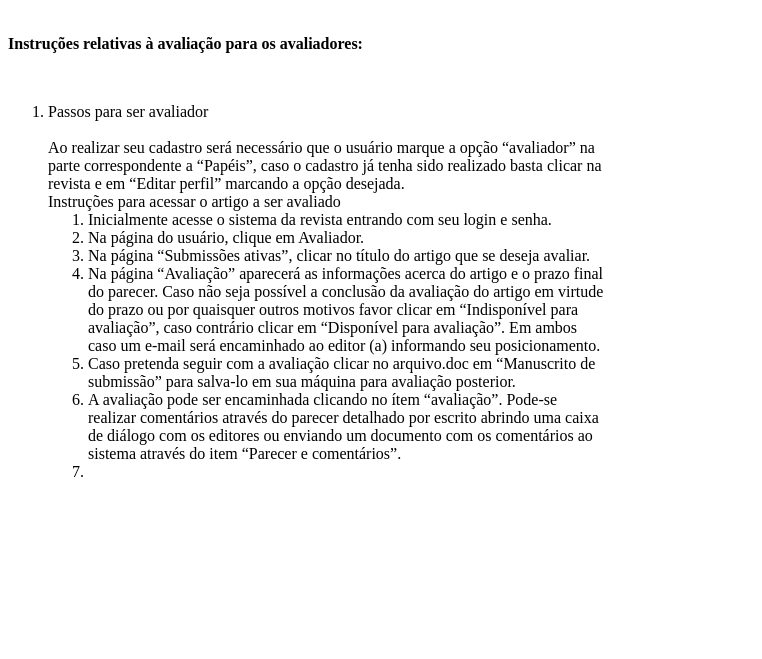
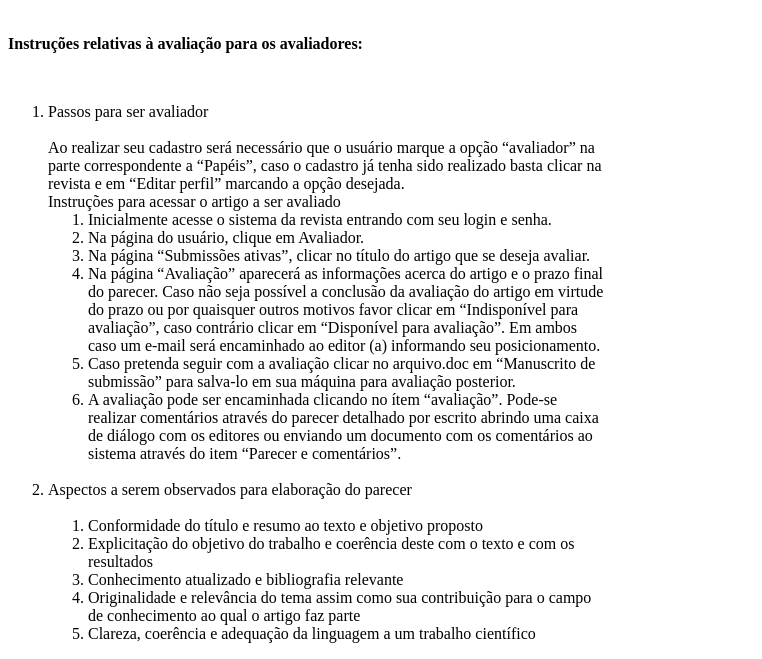
Before and after one commit to revistaregor/Instru-es, a plain HTML site: page index.html in a window 1280 px wide. Shown: the part 477-1136 px from the top of the page, without its empty margins (0-762 px from the left). Before the commit the page ends 974 px from the top, so only its background shows below. Drawn offline with Linux system fonts and the light colour scheme.

Commit message:
Update index.html

```diff
--- a/index.html
+++ b/index.html
@@ -52,11 +52,22 @@
           </br>realizar comentários através do parecer detalhado por escrito abrindo uma caixa
           </br>de diálogo com os editores ou enviando um documento com os comentários ao
           </br>sistema através do item “Parecer e comentários”.</li>
-          <li></li>
+
+   </ol></br>
+       <li>Aspectos a serem observados para elaboração do parecer</li></br>
+
+       <ol>
+           <li>Conformidade do título e resumo ao texto e objetivo proposto</li>
+           <li>Explicitação do objetivo do trabalho e coerência deste com o texto e com os
+           </br>resultados</li>
+           <li>Conhecimento atualizado e bibliografia relevante</li>
+           <li>Originalidade e relevância do tema assim como sua contribuição para o campo
+           </br>de conhecimento ao qual o artigo faz parte</li>
+           <li>Clareza, coerência e adequação da linguagem a um trabalho científico</li>
 
 
 
-   </ol>
+       </ol>
 
-
+    </ol>
   </body>
```
